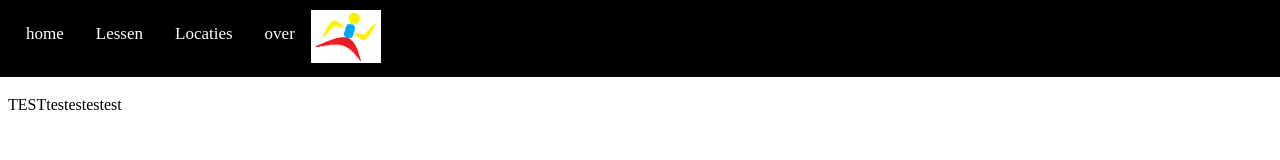
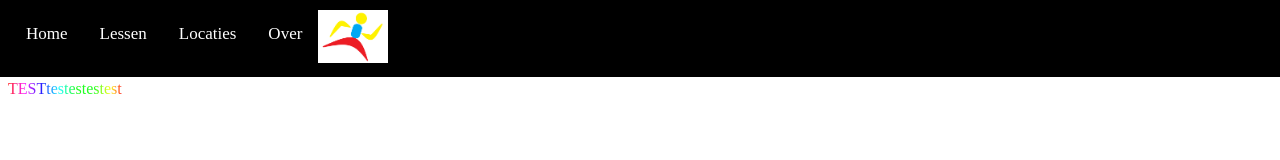
Before and after one commit to Dorus-vda/bewegen-is-leuk, a plain HTML site: page index.html in a window 1280 px wide. Drawn offline with Linux system fonts and the light colour scheme.

Commit message:
hoofdletters

```diff
--- a/index.html
+++ b/index.html
@@ -8,13 +8,13 @@
   <body>
     <ul class="menu">
       <img src="logo.png" width="70">
-      <li><a href="index.html"> home</a></li>
+      <li><a href="index.html"> Home</a></li>
       <li><a href="lesson.html"> Lessen</a></li>
       <li><a href="Locaties.html"> Locaties</a></li>
-      <li><a href="over.html"> over</a></li>
+      <li><a href="over.html"> Over</a></li>
     </ul>
       <br></br>
       <br></br>
-      <p>TESTtestestestest</p>
+      <span class="rainbow">TESTtestestestest</span>
   </body>
 </html>
```
Also changed, not shown: lesson.html (+2 -2 lines), locaties.html (+2 -2 lines).
